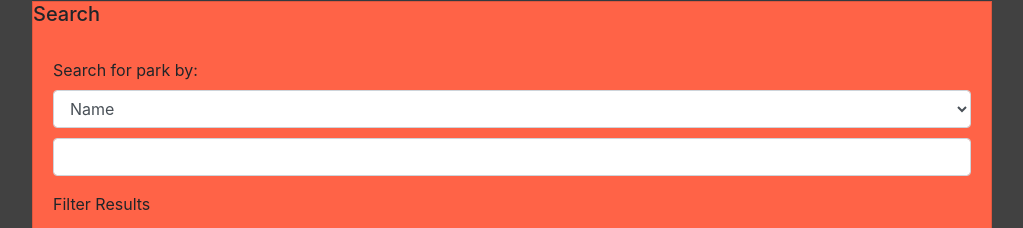
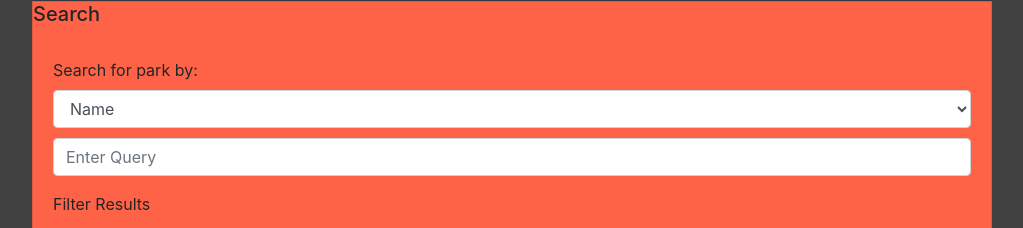
Before and after one commit to Nathan-Rosenboom/Park-Finder, a React (Create React App) app in the folder client/: page /parks in a window 1280 px wide. Shown: the part 55-283 px from the top of the page, without its empty margins (128-1151 px from the left). Built offline with nearby package versions, Linux system fonts and the light colour scheme; no server answers.

Commit message:
Changed input labels

```diff
--- a/client/src/containers/search/SearchForm.jsx
+++ b/client/src/containers/search/SearchForm.jsx
@@ -18,7 +18,7 @@ function SearchForm() {
               <option>Name</option>
               <option>Address</option>
             </Form.Control>
-            <Form.Control className="formInput" type="text" placeholder="" />
+            <Form.Control className="formInput" type="text" placeholder="Enter Query" />
           </Form.Group>
           <Form.Label>Filter Results</Form.Label>
             <div key="inline-checkbox" className="mb-3">
```
